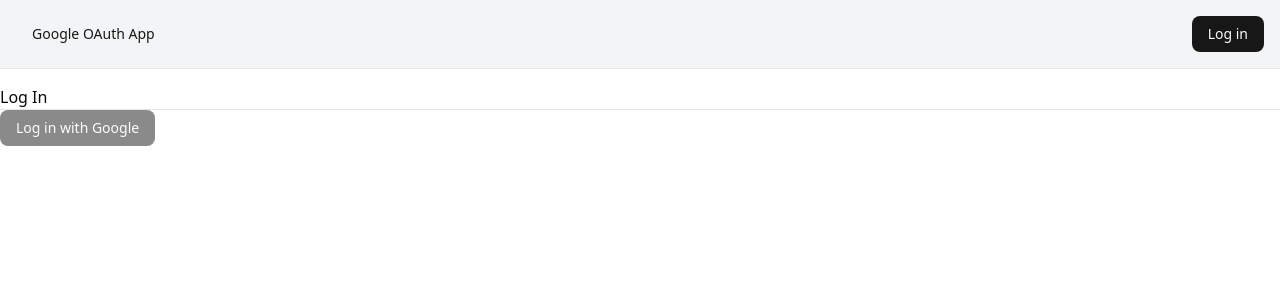
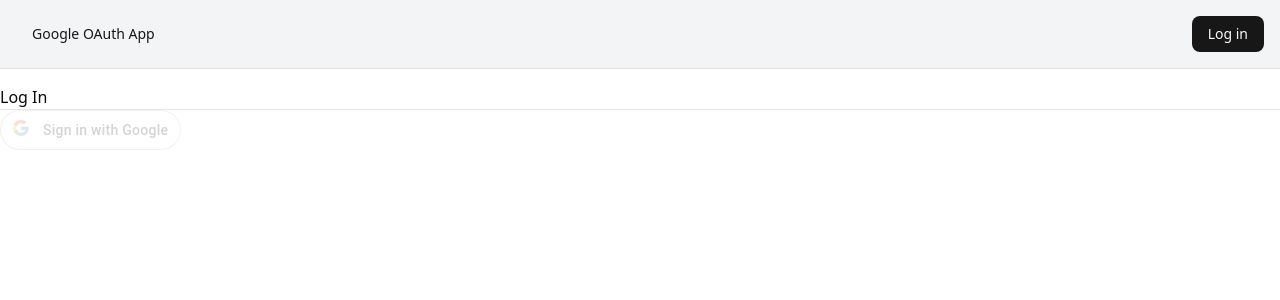
Before and after one commit to hereisphil/google-oauth-app, a React (Vite) app in the folder client/: page /login in a window 1280 px wide. Shown: the top 300 px of the page. Built offline with nearby package versions, Linux system fonts and the light colour scheme; no server answers.

Commit message:
Updated 'Sign in with Google' by using the EXACT HTML/CSS that the Google Branding Guidelines provides. See notes in /client/src/styles/index.css for more information and source.

```diff
--- a/client/src/pages/LoginPage.tsx
+++ b/client/src/pages/LoginPage.tsx
@@ -49,12 +49,46 @@ export function LoginPage() {
             <h1>Log In</h1>
             <hr />
             <Button
+                className="gsi-material-button"
                 disabled={!googleOauthUrl}
                 onClick={() => {
                     window.location.href = googleOauthUrl;
                 }}
             >
-                Log in with Google
+                <div className="gsi-material-button-state"></div>
+                <div className="gsi-material-button-content-wrapper">
+                    <div className="gsi-material-button-icon">
+                        <svg
+                            version="1.1"
+                            xmlns="http://www.w3.org/2000/svg"
+                            viewBox="0 0 48 48"
+                            xmlnsXlink="http://www.w3.org/1999/xlink"
+                            style={{ display: "block" }}
+                        >
+                            <path
+                                fill="#EA4335"
+                                d="M24 9.5c3.54 0 6.71 1.22 9.21 3.6l6.85-6.85C35.9 2.38 30.47 0 24 0 14.62 0 6.51 5.38 2.56 13.22l7.98 6.19C12.43 13.72 17.74 9.5 24 9.5z"
+                            ></path>
+                            <path
+                                fill="#4285F4"
+                                d="M46.98 24.55c0-1.57-.15-3.09-.38-4.55H24v9.02h12.94c-.58 2.96-2.26 5.48-4.78 7.18l7.73 6c4.51-4.18 7.09-10.36 7.09-17.65z"
+                            ></path>
+                            <path
+                                fill="#FBBC05"
+                                d="M10.53 28.59c-.48-1.45-.76-2.99-.76-4.59s.27-3.14.76-4.59l-7.98-6.19C.92 16.46 0 20.12 0 24c0 3.88.92 7.54 2.56 10.78l7.97-6.19z"
+                            ></path>
+                            <path
+                                fill="#34A853"
+                                d="M24 48c6.48 0 11.93-2.13 15.89-5.81l-7.73-6c-2.15 1.45-4.92 2.3-8.16 2.3-6.26 0-11.57-4.22-13.47-9.91l-7.98 6.19C6.51 42.62 14.62 48 24 48z"
+                            ></path>
+                            <path fill="none" d="M0 0h48v48H0z"></path>
+                        </svg>
+                    </div>
+                    <span className="gsi-material-button-contents">
+                        Sign in with Google
+                    </span>
+                    <span style={{ display: "none" }}>Sign in with Google</span>
+                </div>
             </Button>
         </main>
     );
--- a/client/src/styles/index.css
+++ b/client/src/styles/index.css
@@ -122,3 +122,123 @@
         @apply bg-background text-foreground;
     }
 }
+
+/* -------------------------------------------------------------------------- */
+/*                   Sign in with Google Branding Guidelines                  */
+/* -------------------------------------------------------------------------- */
+/* This document provides guidelines on how to display a Sign in with Google button on your website or app.
+Your website or app must follow these guidelines to complete the app verification process.
+Source: https://developers.google.com/identity/branding-guidelines#render-html-button */
+.gsi-material-button {
+    -moz-user-select: none;
+    -webkit-user-select: none;
+    -ms-user-select: none;
+    -webkit-appearance: none;
+    background-color: WHITE;
+    background-image: none;
+    border: 1px solid #747775;
+    -webkit-border-radius: 20px;
+    border-radius: 20px;
+    -webkit-box-sizing: border-box;
+    box-sizing: border-box;
+    color: #1f1f1f;
+    cursor: pointer;
+    font-family: "Roboto", arial, sans-serif;
+    font-size: 14px;
+    height: 40px;
+    letter-spacing: 0.25px;
+    outline: none;
+    overflow: hidden;
+    padding: 0 12px;
+    position: relative;
+    text-align: center;
+    -webkit-transition:
+        background-color 0.218s,
+        border-color 0.218s,
+        box-shadow 0.218s;
+    transition:
+        background-color 0.218s,
+        border-color 0.218s,
+        box-shadow 0.218s;
+    vertical-align: middle;
+    white-space: nowrap;
+    width: auto;
+    max-width: 400px;
+    min-width: min-content;
+}
+
+.gsi-material-button .gsi-material-button-icon {
+    height: 20px;
+    margin-right: 10px;
+    min-width: 20px;
+    width: 20px;
+}
+
+.gsi-material-button .gsi-material-button-content-wrapper {
+    -webkit-align-items: center;
+    align-items: center;
+    display: flex;
+    -webkit-flex-direction: row;
+    flex-direction: row;
+    -webkit-flex-wrap: nowrap;
+    flex-wrap: nowrap;
+    height: 100%;
+    justify-content: space-between;
+    position: relative;
+    width: 100%;
+}
+
+.gsi-material-button .gsi-material-button-contents {
+    -webkit-flex-grow: 1;
+    flex-grow: 1;
+    font-family: "Roboto", arial, sans-serif;
+    font-weight: 500;
+    overflow: hidden;
+    text-overflow: ellipsis;
+    vertical-align: top;
+}
+
+.gsi-material-button .gsi-material-button-state {
+    -webkit-transition: opacity 0.218s;
+    transition: opacity 0.218s;
+    bottom: 0;
+    left: 0;
+    opacity: 0;
+    position: absolute;
+    right: 0;
+    top: 0;
+}
+
+.gsi-material-button:disabled {
+    cursor: default;
+    background-color: #ffffff61;
+    border-color: #1f1f1f1f;
+}
+
+.gsi-material-button:disabled .gsi-material-button-contents {
+    opacity: 38%;
+}
+
+.gsi-material-button:disabled .gsi-material-button-icon {
+    opacity: 38%;
+}
+
+.gsi-material-button:not(:disabled):active .gsi-material-button-state,
+.gsi-material-button:not(:disabled):focus .gsi-material-button-state {
+    background-color: #303030;
+    opacity: 12%;
+}
+
+.gsi-material-button:not(:disabled):hover {
+    -webkit-box-shadow:
+        0 1px 2px 0 rgba(60, 64, 67, 0.3),
+        0 1px 3px 1px rgba(60, 64, 67, 0.15);
+    box-shadow:
+        0 1px 2px 0 rgba(60, 64, 67, 0.3),
+        0 1px 3px 1px rgba(60, 64, 67, 0.15);
+}
+
+.gsi-material-button:not(:disabled):hover .gsi-material-button-state {
+    background-color: #303030;
+    opacity: 8%;
+}
```
Lines whose indentation alone changed are shown as unchanged.
